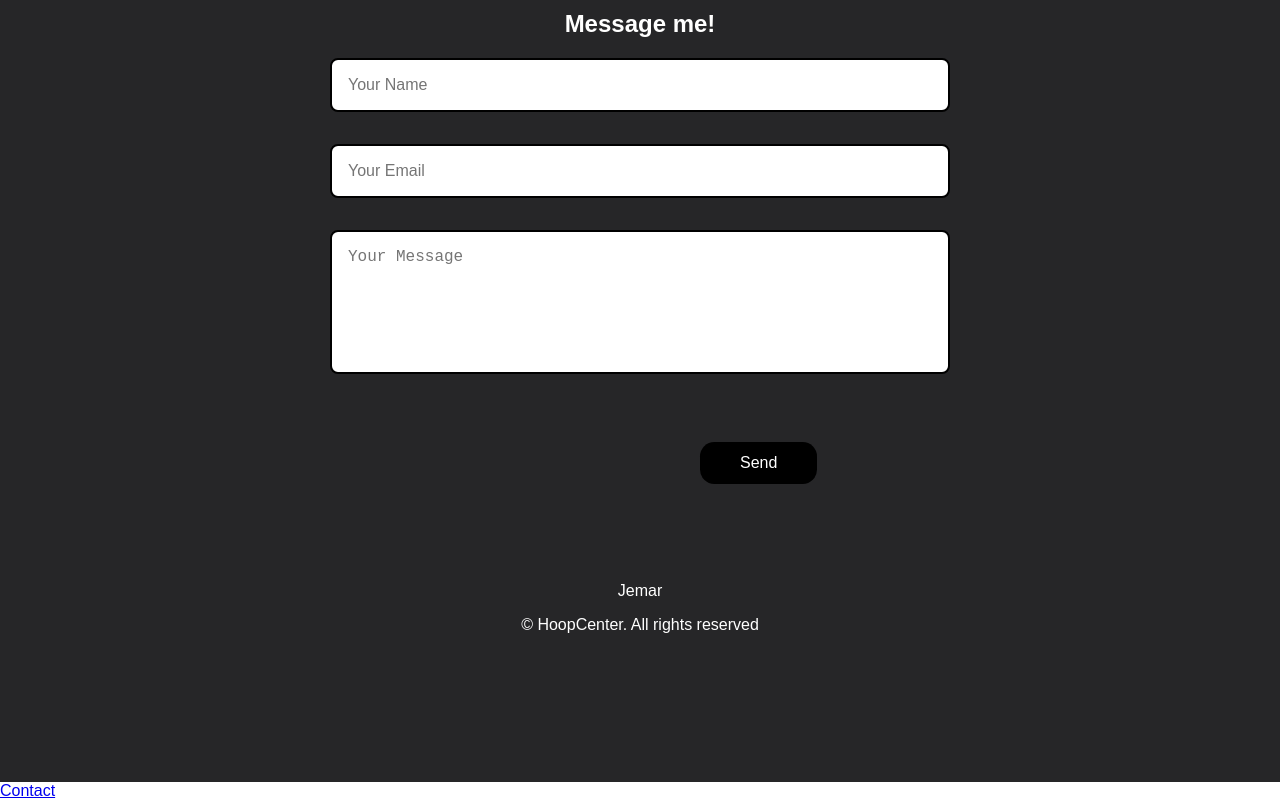
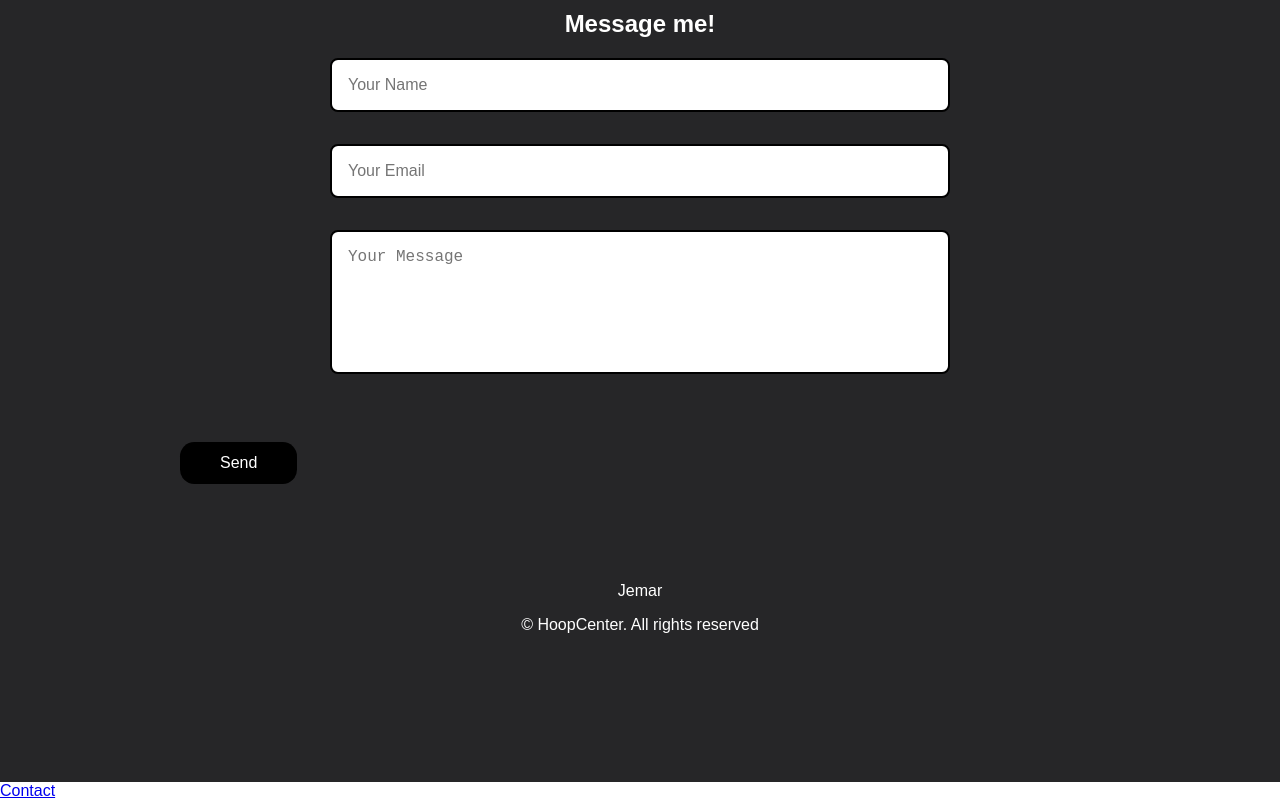
Before and after one commit to Jganar/BasketballCenter, a plain HTML site: page index.html in a window 1280 px wide. Shown: the part 1048-1848 px from the top of the page. Drawn offline with Linux system fonts and the light colour scheme.

Commit message:
Update style.css

```diff
--- a/style.css
+++ b/style.css
@@ -266,7 +266,7 @@ body, html {
   outline: none;
   font-size: 1rem;
   cursor: pointer;
-  margin-left: 42.5rem;
+  margin-left: 10rem;
   margin-top: 2rem;
 }
 .ako {
```
